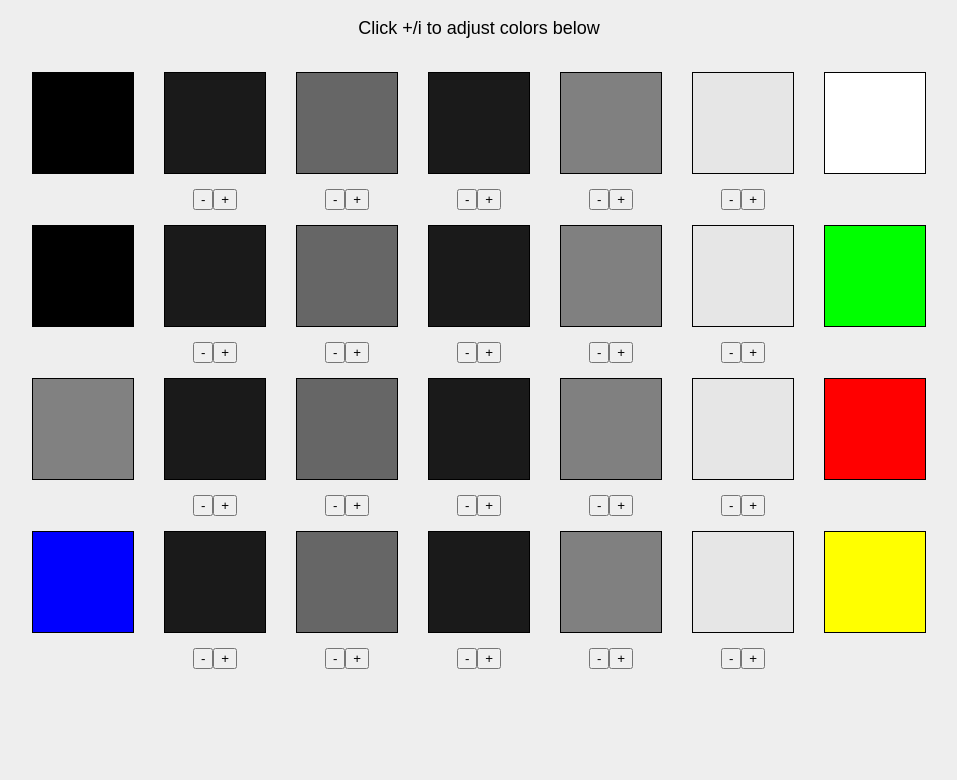
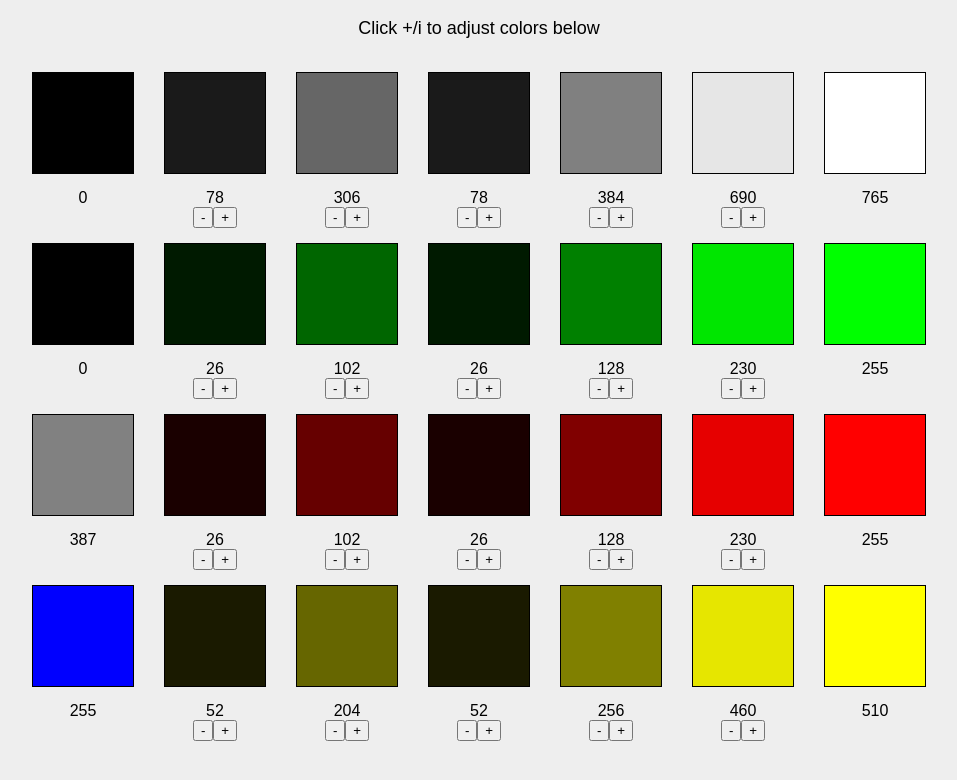
Before and after one commit to sman591/clrs-201-project3, a React (Create React App) app: page / in a window 1280 px wide. Shown: the top 780 px of the page, without its empty margins (161-1118 px from the left). Built offline with nearby package versions, Linux system fonts and the light colour scheme.

Commit message:
Show R+G+B values

```diff
--- a/src/ColorBlock.js
+++ b/src/ColorBlock.js
@@ -2,6 +2,10 @@ import React, { Component } from 'react';
 import './ColorBlock.css';
 
 class ColorBlocks extends Component {
+  value() {
+    return this.props.color.reduce((sum, item) => sum + item, 0);
+  }
+
   render() {
     const style = {
       background: `rgb(${this.props.color.join(',')})`,
@@ -10,6 +14,9 @@ class ColorBlocks extends Component {
     return (
       <div>
         <div className="ColorBlock" style={style} />
+        <div className="ColorBlock--value">
+          {this.value()}
+        </div>
         {this.props.onChange && (
           <div className="ColorBlock--controls">
             <button onClick={() => this.props.onChange(-0.1)}>-</button>
--- a/src/ColorBlocks.js
+++ b/src/ColorBlocks.js
@@ -2,12 +2,15 @@ import React, { Component } from 'react';
 import ColorBlock from './ColorBlock.js';
 
 const mix = function(start, end, Q) {
-  const newColor = [
-    Math.round(255.0 * Q),
-    Math.round(255.0 * Q),
-    Math.round(255.0 * Q)
-  ];
-  return newColor;
+  return start.map((startValue, index) => {
+    const endValue = end[index];
+
+    // Mix two colors
+    const newValue = endValue * Q;
+
+    // Round to an integer & constrain within [0, 255]
+    return Math.min(Math.max(Math.round(newValue), 0), 255);
+  });
 };
 
 class ColorBlocks extends Component {
```
